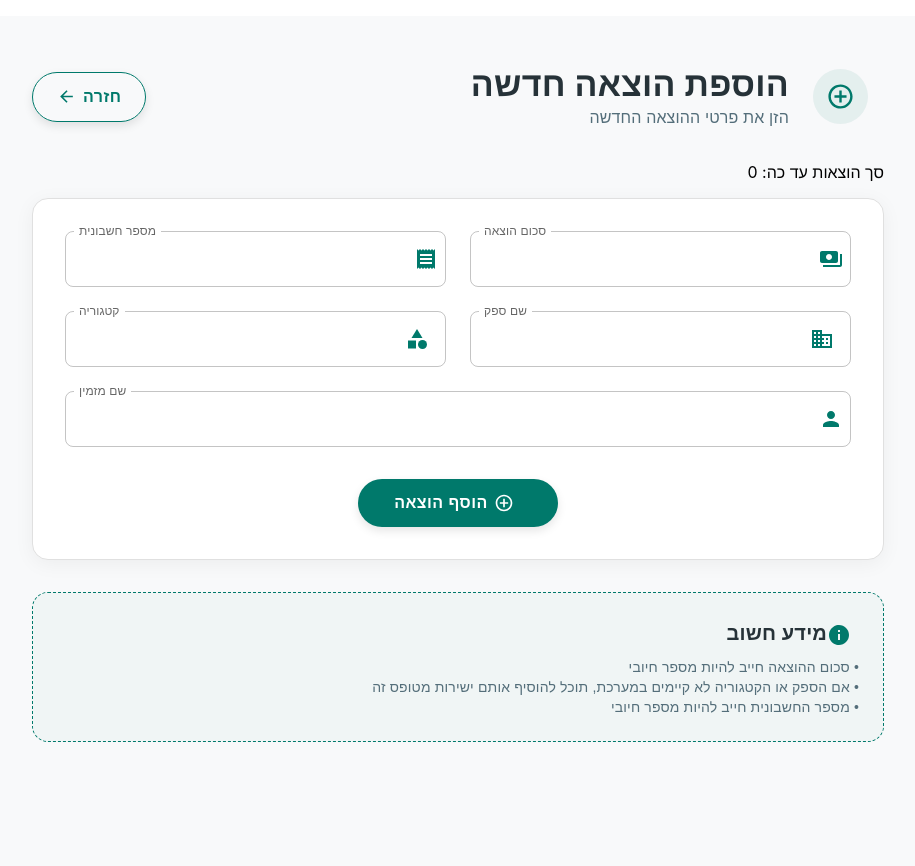
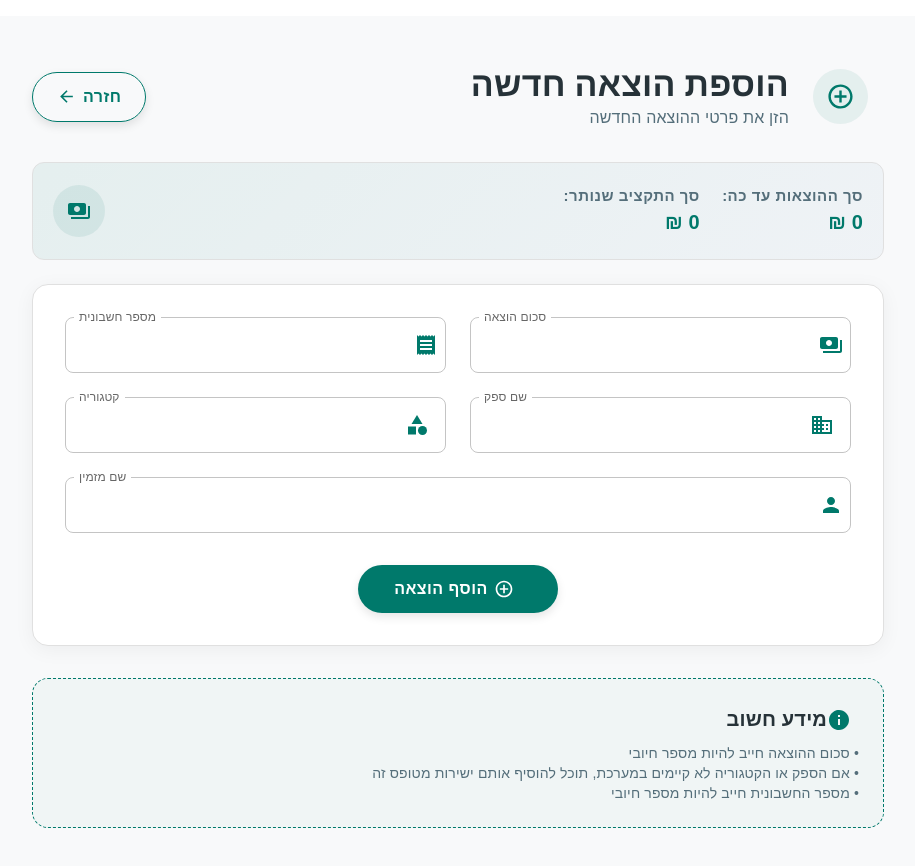
Before and after one commit to Aidy-G/budget-management, a React (Create React App) app in the folder frontend/: page /addExpenditure in a window 1280 px wide. Shown: the top 866 px of the page, without its empty margins (182-1097 px from the left). Built offline with nearby package versions, Linux system fonts and the light colour scheme.

Commit message:
update addExpenditure page

```diff
--- a/frontend/src/components/addExpenditure/addExpenditure.jsx
+++ b/frontend/src/components/addExpenditure/addExpenditure.jsx
@@ -83,6 +83,67 @@ export const buildSharedAmounts = (totalAmount, firstAmount = null, secondAmount
     first: Number(half.toFixed(2)),
     second: Number(half.toFixed(2)),
   };
+};
+
+export const getBudgetStatus = ({ budget, currentTotal = 0, newTotal = 0 }) => {
+  const numericBudget = Number(budget) || 0;
+  const numericCurrentTotal = Number(currentTotal) || 0;
+  const numericNewTotal = Number(newTotal) || 0;
+  const projectedTotal = numericCurrentTotal + numericNewTotal;
+  const remainingBudget = numericBudget - projectedTotal;
+
+  if (numericBudget <= 0) {
+    return {
+      isExceeded: false,
+      projectedTotal,
+      remainingBudget,
+      message: '',
+    };
+  }
+
+  const isExceeded = projectedTotal > numericBudget;
+
+  return {
+    isExceeded,
+    projectedTotal,
+    remainingBudget,
+    message: isExceeded ? 'הסכום חורג מתקציב המוסד ' : '',
+  };
+};
+
+const sanitizePositiveDecimal = (value) => {
+  if (value === '') return '';
+
+  const cleaned = value.toString().replace(/[^0-9.]/g, '');
+  const dotIndex = cleaned.indexOf('.');
+
+  if (dotIndex === -1) {
+    return cleaned;
+  }
+
+  const integerPart = cleaned.slice(0, dotIndex).replace(/\D/g, '') || '0';
+  const decimalPart = cleaned.slice(dotIndex + 1).replace(/\./g, '').slice(0, 2);
+
+  return `${integerPart}.${decimalPart}`;
+};
+
+const sanitizePositiveInteger = (value) => value.toString().replace(/\D/g, '');
+
+const isPositiveDecimal = (value) => {
+  if (value === '' || value === null || value === undefined) return false;
+
+  const numericValue = Number(value);
+  return Number.isFinite(numericValue) && numericValue > 0;
+};
+
+const isPositiveInteger = (value) => {
+  if (value === '' || value === null || value === undefined) return false;
+
+  const trimmed = value.toString().trim();
+  if (!/^\d+$/.test(trimmed)) return false;
+
+  const numericValue = Number(trimmed);
+  return Number.isInteger(numericValue) && numericValue > 0;
 };
 
 // Styled components
@@ -191,6 +252,7 @@ export const AddExpenditure = () => {
 
   const [loading, setLoading] = useState(false);
   const [success, setSuccess] = useState(false);
+  const [budgetWarning, setBudgetWarning] = useState({ isExceeded: false, message: '', projectedTotal: 0, remainingBudget: 0 });
   const [openSupplierDialog, setOpenSupplierDialog] = useState(false);
   const [openCategoryDialog, setOpenCategoryDialog] = useState(false);
   const [filteredSuppliers, setFilteredSuppliers] = useState([]);
@@ -232,6 +294,74 @@ export const AddExpenditure = () => {
     setSharedAmounts(buildSharedAmounts(total));
   }, [expDetails.expSum, sharedExpense]);
 
+  useEffect(() => {
+    if (!Number(expDetails.expSum) || Number(expDetails.expSum) <= 0) {
+      setBudgetWarning({ isExceeded: false, message: '', projectedTotal: 0, remainingBudget: 0 });
+      return;
+    }
+
+    const schoolEntries = isAdmin && sharedExpense
+      ? [
+          { schoolSymbol: sharedSchoolOne, amount: Number(sharedAmounts.first) || 0 },
+          { schoolSymbol: sharedSchoolTwo, amount: Number(sharedAmounts.second) || 0 },
+        ]
+      : [
+          {
+            schoolSymbol: Number(selectedSchoolSymbol || currUser?.schoolSymbol || currSchool?.schoolSymbol || 0),
+            amount: Number(expDetails.expSum) || 0,
+          },
+        ];
+
+    const activeEntries = schoolEntries.filter(entry => Number(entry.schoolSymbol) > 0);
+
+    if (!activeEntries.length) {
+      setBudgetWarning({ isExceeded: false, message: '', projectedTotal: 0, remainingBudget: 0 });
+      return;
+    }
+
+    const warning = activeEntries.reduce((result, entry) => {
+      const school = (allSchools || []).find(school => Number(school.schoolSymbol) === Number(entry.schoolSymbol));
+      const budget = Number(school?.budget || currSchool?.budget || 0);
+      const currentTotal = Number(school?.sumExps || sumExps || currSchool?.sumExps || 0);
+      const nextStatus = getBudgetStatus({ budget, currentTotal, newTotal: Number(entry.amount) || 0 });
+
+      if (nextStatus.isExceeded) {
+        return {
+          isExceeded: true,
+          projectedTotal: nextStatus.projectedTotal,
+          remainingBudget: nextStatus.remainingBudget,
+          message: nextStatus.message,
+        };
+      }
+
+      return result;
+    }, { isExceeded: false, message: '', projectedTotal: 0, remainingBudget: 0 });
+
+    setBudgetWarning(warning);
+  }, [
+    allSchools,
+    currSchool?.budget,
+    currSchool?.sumExps,
+    currUser?.schoolSymbol,
+    expDetails.expSum,
+    isAdmin,
+    selectedSchoolSymbol,
+    sharedAmounts.first,
+    sharedAmounts.second,
+    sharedExpense,
+    sharedSchoolOne,
+    sharedSchoolTwo,
+    sumExps,
+  ]);
+
+  const hasBudgetIssue = Boolean(budgetWarning.isExceeded);
+  const summarySchoolSymbol = Number(
+    (isAdmin && selectedSchoolSymbol) ? selectedSchoolSymbol : (currUser?.schoolSymbol || currSchool?.schoolSymbol || 0)
+  );
+  const summarySchool = (allSchools || []).find(school => Number(school.schoolSymbol) === summarySchoolSymbol) || currSchool || {};
+  const summaryBudget = Number(summarySchool?.budget || currSchool?.budget || 0);
+  const remainingBudget = summaryBudget - Number(sumExps || 0);
+
   // Filter suppliers based on input
   useEffect(() => {
     if (expDetails.supName.trim() !== '') {
@@ -258,14 +388,20 @@ export const AddExpenditure = () => {
 
   // Handle input change and clear errors when field is filled
   const handleInputChange = (field, value) => {
-    setExpDetails(prev => ({ ...prev, [field]: value }));
+    const sanitizedValue = field === 'expSum'
+      ? sanitizePositiveDecimal(value)
+      : field === 'invoiceNum'
+        ? sanitizePositiveInteger(value)
+        : value;
+
+    setExpDetails(prev => ({ ...prev, [field]: sanitizedValue }));
 
     if (field === 'expSum' && sharedExpense) {
-      const total = Number(value) || 0;
+      const total = Number(sanitizedValue) || 0;
       setSharedAmounts(buildSharedAmounts(total));
     }
 
-    if (value && errors[field]) {
+    if (sanitizedValue && errors[field]) {
       setErrors(prev => ({ ...prev, [field]: false }));
     }
   };
@@ -290,11 +426,11 @@ export const AddExpenditure = () => {
   // Validate form fields
   const validateForm = () => {
     const newErrors = {
-      expSum: !expDetails.expSum || isNaN(expDetails.expSum) || parseFloat(expDetails.expSum) <= 0,
+      expSum: !isPositiveDecimal(expDetails.expSum),
       supName: !expDetails.supName.trim(),
       ordererName: !expDetails.ordererName.trim(),
       categoryName: !expDetails.categoryName.trim(),
-      invoiceNum: !expDetails.invoiceNum || isNaN(expDetails.invoiceNum) || parseInt(expDetails.invoiceNum) <= 0
+      invoiceNum: !isPositiveInteger(expDetails.invoiceNum)
     };
 
     if (isAdmin && !sharedExpense && !selectedSchoolSymbol) {
@@ -343,6 +479,10 @@ export const AddExpenditure = () => {
 
   // Handle form submission
   const handleSubmit = async () => {
+    if (hasBudgetIssue) {
+      return;
+    }
+
     if (!validateForm()) {
       return;
     }
@@ -421,9 +561,14 @@ export const AddExpenditure = () => {
         const schoolSymbol = Number(entry.schoolSymbol);
         const schoolBudget = schoolBudgetMap.get(schoolSymbol) || Number(currSchool?.budget || 0);
         const currentSchoolTotal = await getSchoolTotal(schoolSymbol);
+        const budgetStatus = getBudgetStatus({
+          budget: schoolBudget,
+          currentTotal: currentSchoolTotal,
+          newTotal: Number(entry.amount) || 0,
+        });
 
-        if (schoolBudget > 0 && currentSchoolTotal + Number(entry.amount) > schoolBudget) {
-          alert('הסכום הכולל של ההוצאות חורג מהתקציב של המוסד הנבחר');
+        if (budgetStatus.isExceeded) {
+          setBudgetWarning(budgetStatus);
           return;
         }
       }
@@ -560,7 +705,65 @@ export const AddExpenditure = () => {
           </ActionButton>
         </Box>
 
-<p>סך הוצאות עד כה: {sumExps}</p>
+        <Box sx={{ mb: 3 }}>
+          <Paper
+            elevation={0}
+            sx={{
+              p: 2.5,
+              borderRadius: 3,
+              border: `1px solid ${colors.border}`,
+              background: 'linear-gradient(135deg, rgba(0,121,107,0.08), rgba(17,82,147,0.04))',
+              display: 'flex',
+              alignItems: 'center',
+              justifyContent: 'space-between',
+              gap: 2,
+              fontFamily: 'Rubik, sans-serif',
+            }}
+          >
+            <Box sx={{ display: 'flex',alignItems: 'center',flexDirection: 'row', gap: 2.8,pt: 0.1, pb: 0.5 }}>
+              <Box>
+                <Typography variant="caption" sx={{ color: colors.textLight,fontSize: 15, fontWeight: 800, letterSpacing: 0.5, fontFamily: 'Rubik, sans-serif' }}>
+                 סך ההוצאות עד כה:
+                </Typography>
+                <Typography variant="h6" sx={{ fontWeight: 800, color: colors.primary, fontFamily: 'Rubik, sans-serif', lineHeight: 1.3 }}>
+                  {Number(sumExps || 0).toLocaleString('he-IL', { maximumFractionDigits: 2 })} ₪
+                </Typography>
+              </Box>
+
+              <Box>
+                <Typography variant="caption" sx={{ color: colors.textLight,fontSize: 15, fontWeight: 800, letterSpacing: 0.5, fontFamily: 'Rubik, sans-serif' }}>
+                  סך התקציב שנותר:
+                </Typography>
+                <Typography
+                  variant="h6"
+                  sx={{
+                    fontWeight: 800,
+                    color: colors.primary,
+                    fontFamily: 'Rubik, sans-serif',
+                    lineHeight: 1.3,
+                  }}
+                >
+                  {Number(remainingBudget || 0).toLocaleString('he-IL', { maximumFractionDigits: 2 })} ₪
+                </Typography>
+              </Box>
+            </Box>
+            <Box
+              sx={{
+                width: 52,
+                height: 52,
+                borderRadius: '50%',
+                display: 'flex',
+                alignItems: 'center',
+                justifyContent: 'center',
+                backgroundColor: `${colors.primary}16`,
+                color: colors.primary,
+                fontFamily: 'Rubik, sans-serif',
+              }}
+            >
+              <PaymentsIcon sx={{ fontSize: 24 }} />
+            </Box>
+          </Paper>
+        </Box>
         {/* Form Card */}
         <FormCard>
           <FormSection>
@@ -574,8 +777,14 @@ export const AddExpenditure = () => {
                   value={expDetails.expSum}
                   onChange={(e) => handleInputChange('expSum', e.target.value)}
                   error={errors.expSum}
-                  helperText={errors.expSum ? "יש להזין סכום הוצאה תקין (מספר חיובי)" : ""}
+                  helperText={errors.expSum ? "יש להזין סכום הוצאה תקין (מספר חיובי בלבד)" : ""}
+                  type="text"
+                  inputMode="decimal"
                   InputProps={{
+                    inputProps: {
+                      min: 0,
+                      step: '0.01',
+                    },
                     startAdornment: (
                       <InputAdornment position="start">
                         <PaymentsIcon sx={{ color: colors.primary }} />
@@ -611,8 +820,14 @@ export const AddExpenditure = () => {
                   value={expDetails.invoiceNum}
                   onChange={(e) => handleInputChange('invoiceNum', e.target.value)}
                   error={errors.invoiceNum}
-                  helperText={errors.invoiceNum ? "יש להזין מספר חשבונית תקין" : ""}
+                  helperText={errors.invoiceNum ? "יש להזין מספר חשבונית תקין (מספר חיובי בלבד)" : ""}
+                  type="text"
+                  inputMode="numeric"
                   InputProps={{
+                    inputProps: {
+                      min: 1,
+                      step: '1',
+                    },
                     startAdornment: (
                       <InputAdornment position="start">
                         <ReceiptIcon sx={{ color: colors.primary }} />
@@ -1047,24 +1262,49 @@ export const AddExpenditure = () => {
               </Grid>
             </Grid>
 
+            {budgetWarning.isExceeded && (
+              <Box sx={{ mt: 3 }}>
+                <Alert
+                  severity="error"
+                  variant="filled"
+                  sx={{
+                    borderRadius: 2,
+                    fontFamily: 'Rubik, sans-serif',
+                    direction: 'rtl',
+                    boxShadow: '0 4px 18px rgba(211, 47, 47, 0.12)',
+                    py: 1.5,
+                    px: 2,
+                  }}
+                >
+                  <Box sx={{ display: 'flex', flexDirection: 'column', gap: 0.5, alignItems: 'flex-start' }}>
+                    <Typography sx={{ fontWeight: 800, fontSize: '1rem', lineHeight: 1.5 }}>
+                      {budgetWarning.message}
+                    </Typography>
+                  </Box>
+                </Alert>
+              </Box>
+            )}
+
             {/* Submit Button */}
             <Box sx={{ mt: 4, display: "flex", justifyContent: "center" }}>
               <ActionButton
                 variant="contained"
-                disabled={loading}
+                disabled={loading || hasBudgetIssue}
                 startIcon={loading ? <CircularProgress size={20} color="inherit" /> : <AddCircleOutlineIcon sx={{ marginLeft: "10px" }} />}
                 sx={{
-                  bgcolor: colors.primary,
+                  bgcolor: hasBudgetIssue ? '#bdbdbd' : colors.primary,
                   color: "white",
                   minWidth: 200,
                   "&:hover": {
-                    bgcolor: colors.primaryDark,
+                    bgcolor: hasBudgetIssue ? '#bdbdbd' : colors.primaryDark,
                   },
                   fontFamily: 'Rubik, sans-serif',
+                  opacity: hasBudgetIssue ? 0.8 : 1,
+                  cursor: hasBudgetIssue ? 'not-allowed' : 'pointer',
                 }}
                 onClick={handleSubmit}
               >
-                {loading ? "מוסיף הוצאה..." : "הוסף הוצאה"}
+                {loading ? "מוסיף הוצאה..." : hasBudgetIssue ? "לא ניתן להוסיף הוצאה" : "הוסף הוצאה"}
               </ActionButton>
             </Box>
           </FormSection>
```
Also changed, not shown: 1 other file (tests, documents, lock files or other folders).
